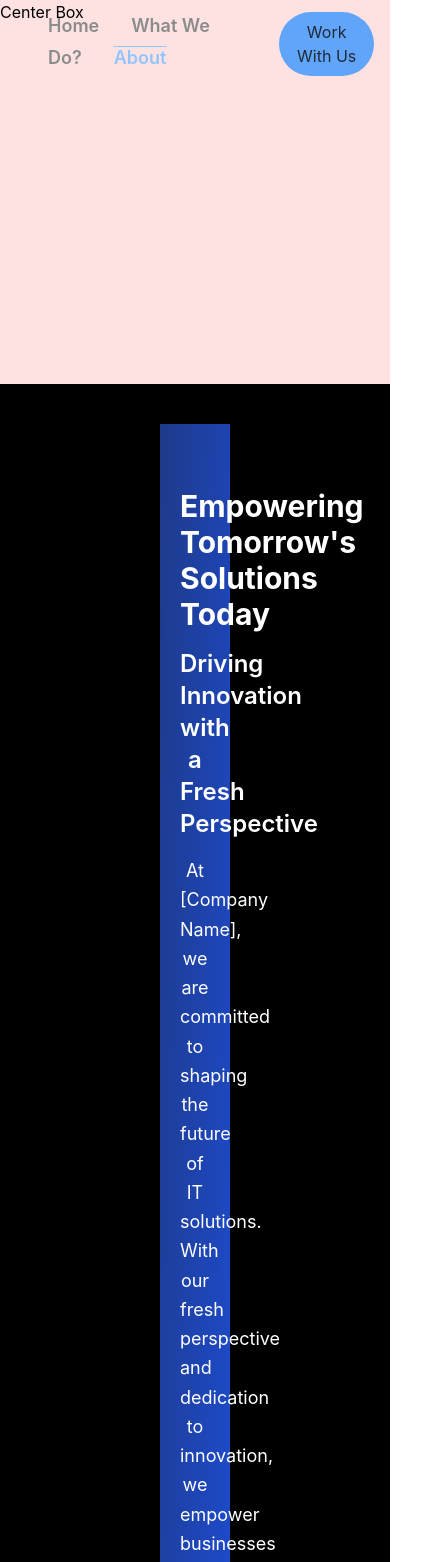
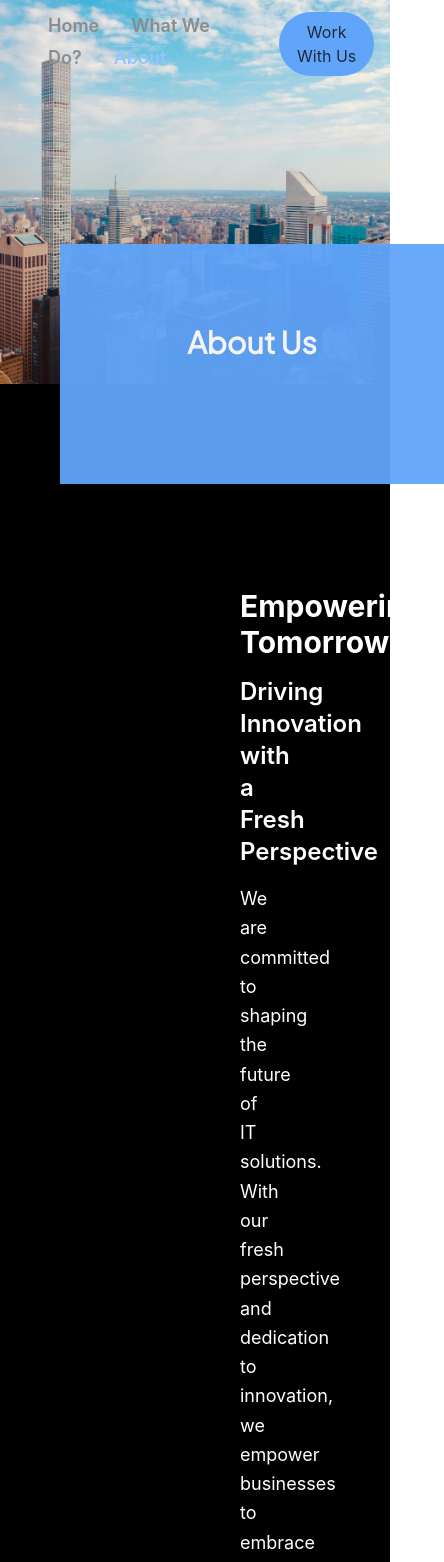
Before and after one commit to jamesii-b/nc, a React (Vite) app: page /about in a window 390 px wide. Shown: the top 1562 px of the page, 444 px wide, since content can reach past the window. Built offline with nearby package versions, Linux system fonts and the light colour scheme.

Commit message:
Chore(UI): added sections in about

```diff
--- a/package.json
+++ b/package.json
@@ -20,6 +20,7 @@
     "react-countdown-circle-timer": "^3.2.1",
     "react-dom": "^18.2.0",
     "react-icons": "^5.0.1",
+    "react-lazyload": "^3.2.0",
     "react-router-dom": "^6.22.0"
   },
   "devDependencies": {
--- a/src/components/about/about.jsx
+++ b/src/components/about/about.jsx
@@ -1,14 +1,17 @@
 import React from "react";
+import CenterDiv from "../reusable/centerDiv";
 import about1 from "../../assets/about1.png";
 import about2 from "../../assets/about2.png";
 import about3 from "../../assets/about3.png";
-import CenterDiv from "../reusable/centerDiv";
+import "./styleSheet.css";
+import about01 from "../../assets/about01.jpg";
+
 const aboutUsSections = [
   {
-    title: "Empowering Tomorrow's Solutions Today",
+    title: "Empowering Tomorrow",
     subtitle: "Driving Innovation with a Fresh Perspective",
     content:
-      "At [Company Name], we are committed to shaping the future of IT solutions. With our fresh perspective and dedication to innovation, we empower businesses to embrace the opportunities of tomorrow, today.",
+      "We are committed to shaping the future of IT solutions. With our fresh perspective and dedication to innovation, we empower businesses to embrace the opportunities of tomorrow, today.",
     image: about1,
   },
   {
@@ -30,11 +33,18 @@ const aboutUsSections = [
 function About() {
   return (
     <>
-      <div className="bg-black ">
-        <div className="bg-red-100 h-96">Center Box</div>
-        <div className="my-10">
+      <div class="relative h-fit">
+        <img src={about01} class="h-96 object-cover min-w-full" alt="" />
+        <div class="absolute z-50 -bottom-20 left-10 w-96 h-60 bg-blue-400 text-center opacity-95 text-secondary pt-20 text-3xl font-body font-bold transform translate-x-5 translate-y-5">
+          About Us
+        </div>
+      </div>
+      <div className="bg-black h-20 "></div>
+      <div className="bg-black relative  py-5">
+        <div className="mb-10">
           {aboutUsSections.map((section, index) => (
             <CenterDiv
+              key={index} // Add key prop for each child component
               title={section.title}
               sub_title={section.subtitle}
               content={section.content}
--- /dev/null
+++ b/src/components/about/styleSheet.css
@@ -0,0 +1,11 @@
+/* Add this CSS to your stylesheet */
+.bg-blur {
+  background-image: url('your-background-image.jpg'); /* Replace with your actual background image */
+  filter: blur(10px);
+  position: absolute;
+  width: 100%;
+  height: 100%;
+  top: 0;
+  left: 0;
+  z-index: -1;
+}
--- a/src/components/reusable/centerDiv.jsx
+++ b/src/components/reusable/centerDiv.jsx
@@ -1,9 +1,8 @@
 import React from "react";
-import s1 from "../../assets/s1.png";
-
+import LazyLoad from "react-lazyload";
 function CenterDiv({ title, sub_title, content, image }) {
   return (
-    <div className="bg-gradient-to-br from-blue-900 to-blue-700 px-5 my-10 lg:px-20 py-16 text-white text-xl mx-40 max-w-7xl flex flex-col lg:flex-row lg:items-center lg:justify-center shadow-2xl">
+    <div className="bg-gradient-to-br from-blue-900 to-blue-700 my-10 lg:px-20 py-16 text-white text-xl mx-60 max-w-7xl flex flex-col lg:flex-row lg:items-center lg:justify-center shadow-2xl">
       <div id="x" className="lg:w-1/2 lg:mr-8 text-center lg:text-left">
         <div className="text-3xl font-bold mb-4">{title}</div>
         <h3 className="text-2xl font-semibold mb-4">{sub_title}</h3>
@@ -13,11 +12,13 @@ function CenterDiv({ title, sub_title, content, image }) {
         </button>
       </div>
       <div id="y" className="min-w-">
-        <img
-          src={image}
-          alt=""
-          className="h-96 hover:shadow-lg transition duration-300 transform hover:scale-105 rounded-lg shadow-lg"
-        />
+        <LazyLoad height={200} once>
+          <img
+            src={image}
+            alt=""
+            className="lazyload h-96 hover:shadow-lg transition duration-300 transform hover:scale-105 rounded-lg shadow-lg"
+          />
+        </LazyLoad>
       </div>
     </div>
   );
```
Also changed, not shown: src/components/reusable/styleSheet.css (deleted, +0 -61 lines), 2 other files (tests, documents, lock files or other folders).
